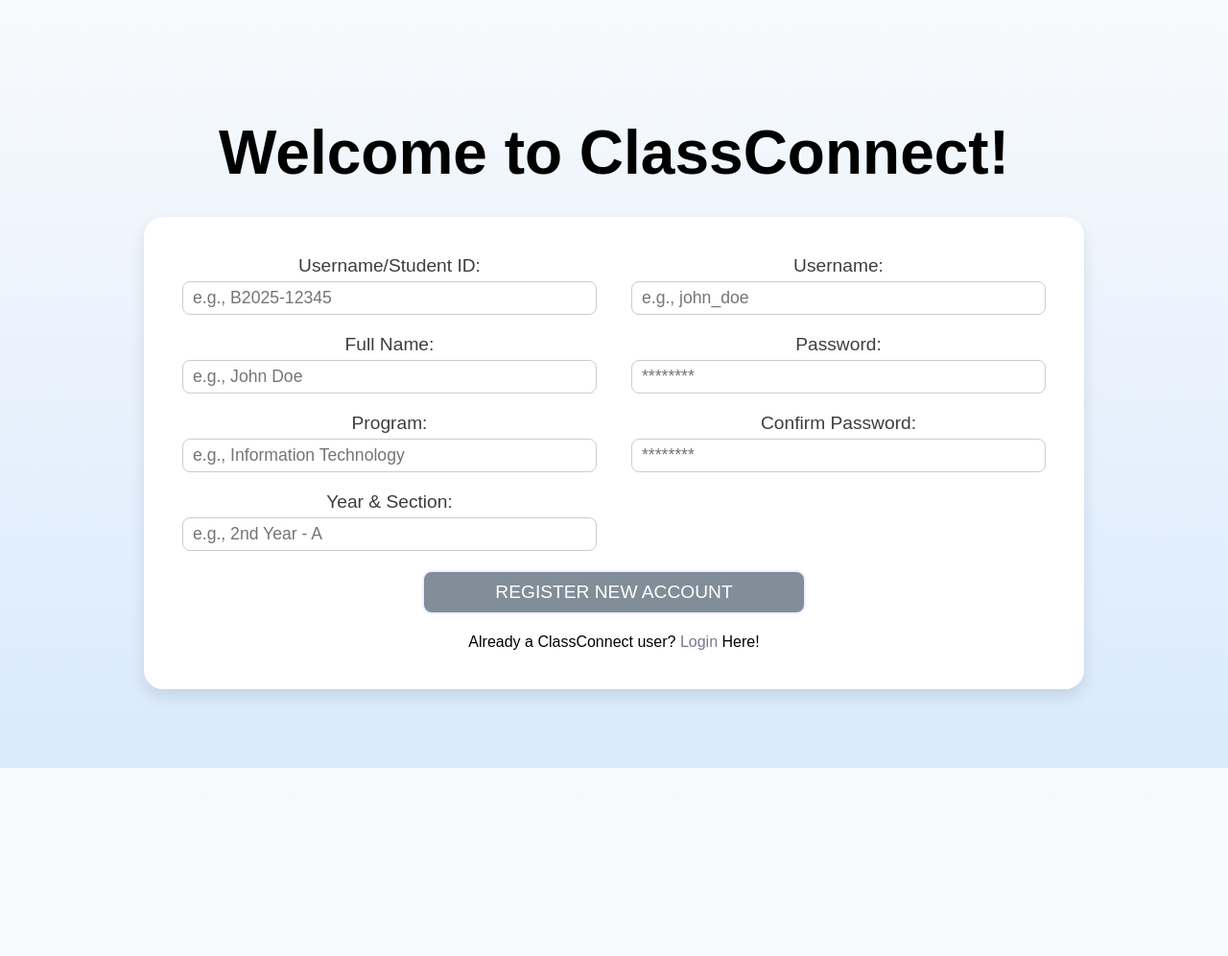
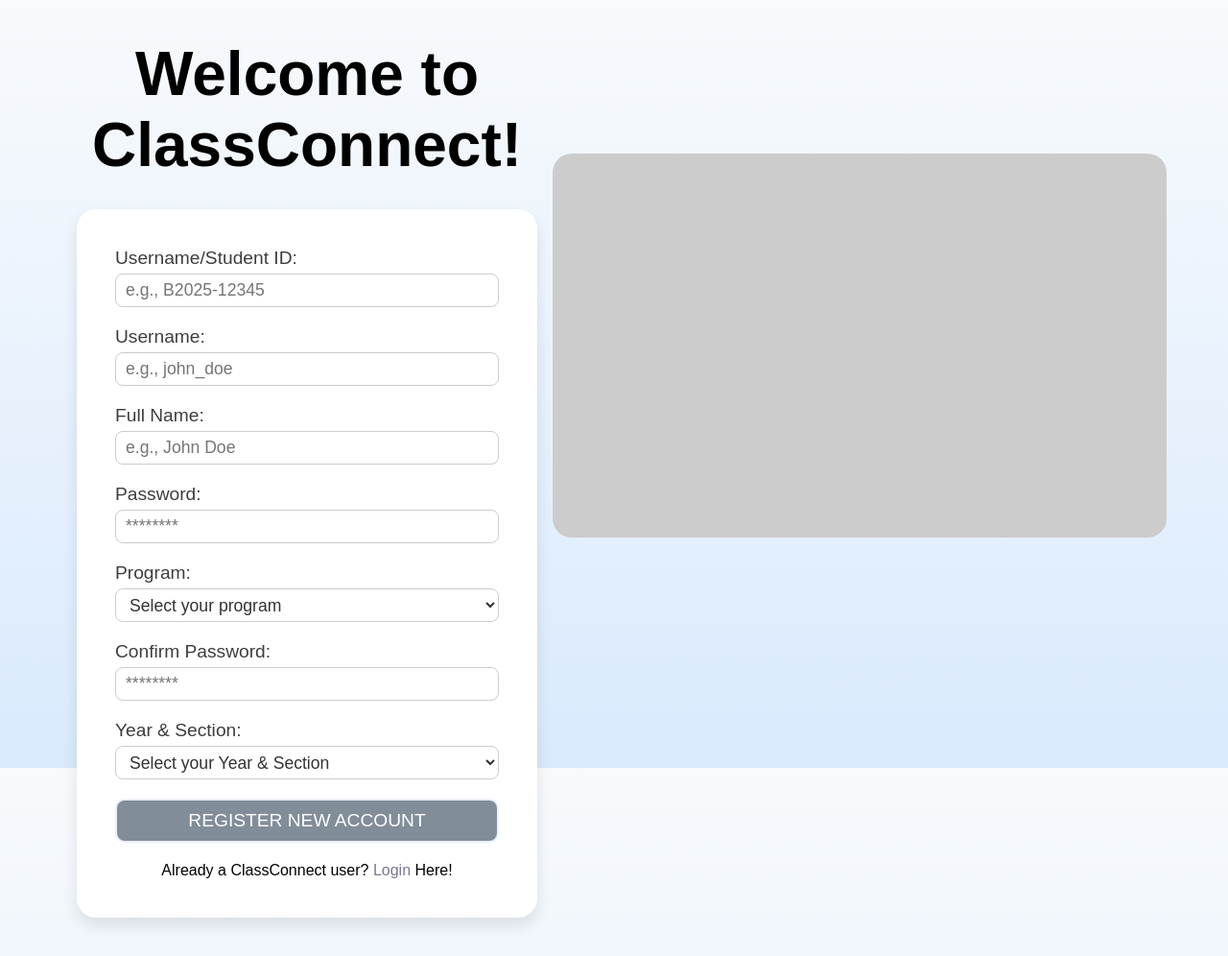
Before and after one commit to Izumi10shii/ClassConnectURSB, a PHP site: page /registerpage.html in a window 1280 px wide. Shown: the whole page at 96% size. Before the commit the page ends 800 px from the top, so only its background shows below. Run offline with PHP 8.4, Linux system fonts and the light colour scheme.

Commit message:
Drop Down, Login and Register Config

```diff
--- a/loginpage.html
+++ b/loginpage.html
@@ -7,9 +7,10 @@
     <link rel="stylesheet" href="loginpage.css">
 </head>
 <body>
+
+    <div class="frontpage">
         <div class="content">
             <div class="title">Welcome Back!</div>
-
             <div class="loginbox">
                 <div class="label-group">
                     <label for="username">Username:</label>
@@ -28,5 +29,8 @@
                 </div>
             </div>
         </div>
+        <div class="pic"></div>
+    </div>
+
 </body>
 </html>
--- a/profilepage.css
+++ b/profilepage.css
@@ -10,6 +10,8 @@
 
 .content {
     display: flex;
+    align-items: center;
+    justify-content: center;
     flex-direction: column;
     padding: 20px;
 }
--- a/registerpage.css
+++ b/registerpage.css
@@ -6,22 +6,46 @@
     background-attachment: fixed;
     font-family: sans-serif;
     height: 100%;
+    overflow-y: auto;
+}
+
+.frontpage {
+    display: flex;
+    justify-content: space-between;
+    align-items: center;
+    padding: 40px;
+    min-height: 100vh;
+    box-sizing: border-box;
+}
+
+.pic {
+    position: fixed;
+    left: calc(100vw - 55%);
+    top: calc(100vh - 80%);
+    width: 50vw;
+    height: 400px;
+    background-color: #ccc;
+    background-size: cover;
+    background-position: center;
+    border-radius: 20px;
+    z-index: -1
 }
 
 .content {
+    margin-right: 50vw;
     display: flex;
+    flex-direction: column;
     justify-content: center;
     align-items: center;
-    text-align: center;
-    flex-direction: column;
-    height: 100vh;
-    padding: 20px;
+    min-height: 100vh;
 }
+
 
 .title {
     font-size: 4rem;
     margin-bottom: 30px;
     font-weight: bold;
+    text-align: center;
 }
 
 .regbox {
@@ -32,21 +56,13 @@
     display: flex;
     flex-direction: column;
     gap: 20px;
-    width: 100%;
-    max-width: 900px;
-}
-
-.input-row {
-    display: flex;
-    justify-content: space-between;
-    gap: 20px;
-    flex-wrap: wrap;
+    max-width: 500px;
 }
 
 .label-group {
     display: flex;
     flex-direction: column;
-    width: 48%;
+    width: 100%;
 }
 
 .label-group label {
@@ -54,6 +70,19 @@
     margin-bottom: 5px;
     color: #3d3d3d;
 }
+
+select {
+    width: 100%;
+    height: 35px;
+    font-size: 1.1rem;
+    padding: 5px 10px;
+    border: 1px solid #ccc;
+    border-radius: 8px;
+    background-color: #fff;
+    color: #333;
+    box-sizing: border-box;
+  }
+
 
 .user, .pass {
     width: 100%;
@@ -84,6 +113,10 @@
     color: #eaf5ff;
 }
 
+.login {
+    text-align: center;
+}
+
 .login a{
     text-decoration: none;
     color: #777794;
--- a/registerpage.html
+++ b/registerpage.html
@@ -7,11 +7,11 @@
     <link rel="stylesheet" href="registerpage.css">
 </head>
 <body>
+    <div class="frontpage">
         <div class="content">
             <div class="title">Welcome to ClassConnect!</div>
 
             <div class="regbox">
-            <div class="input-row">
                 <div class="label-group">
                     <label for="userid">Username/Student ID:</label>
                     <input type="text" id="userid" class="user" placeholder="e.g., B2025-12345">
@@ -20,9 +20,6 @@
                     <label for="username">Username:</label>
                     <input type="text" id="username" class="user" placeholder="e.g., john_doe">
                 </div>
-            </div>
-
-            <div class="input-row">
                 <div class="label-group">
                     <label for="fullname">Full Name:</label>
                     <input type="text" id="fullname" class="user" placeholder="e.g., John Doe">
@@ -31,31 +28,75 @@
                     <label for="password">Password:</label>
                     <input type="password" id="password" class="pass" placeholder="********">
                 </div>
-            </div>
-
-            <div class="input-row">
                 <div class="label-group">
                     <label for="program">Program:</label>
-                    <input type="text" id="program" class="user" placeholder="e.g., Information Technology">
+                    <select id="program" name="program">
+                      <option value="" disabled selected>Select your program</option>
+                      <option value="IT">Information Technology</option>
+                      <option value="OA">Office Administration</option>
+                      <option value="IS">Information Systems</option>
+                      <option value="BA">Business Administration</option>
+                      <!--PADAGDAGAN-->
+                    </select>
                 </div>
                 <div class="label-group">
                     <label for="confirmpassword">Confirm Password:</label>
                     <input type="password" id="confirmpassword" class="pass" placeholder="********">
                 </div>
-            </div>
-
-            <div class="input-row">
                 <div class="label-group">
                     <label for="yearsec">Year & Section:</label>
-                    <input type="text" id="yearsec" class="user" placeholder="e.g., 2nd Year - A">
-                </div>
+                    <select id="yearsec" name="yearsec">
+                        <option value="" disabled selected>Select your Year & Section</option>
+                        <!-- 1st Year -->
+                        <option value="1-1A">1-1A</option>
+                        <option value="1-1B">1-1B</option>
+                        <option value="1-2A">1-2A</option>
+                        <option value="1-2B">1-2B</option>
+                        <option value="1-3A">1-3A</option>
+                        <option value="1-3B">1-3B</option>
+                        <option value="1-4A">1-4A</option>
+                        <option value="1-4B">1-4B</option>
+                        <option value="1-5A">1-5A</option>
+                        <option value="1-5B">1-5B</option>
+
+
+                        <!-- 2nd Year -->
+                        <option value="2-1A">2-1A</option>
+                        <option value="2-1B">2-1B</option>
+                        <option value="2-2A">2-2A</option>
+                        <option value="2-2B">2-2B</option>
+                        <option value="2-3A">2-3A</option>
+                        <option value="2-3B">2-3B</option>
+
+                        <!-- 3rd Year -->
+                        <option value="3-1A">3-1A</option>
+                        <option value="3-1B">3-1B</option>
+                        <option value="3-2A">3-2A</option>
+                        <option value="3-2B">3-2B</option>
+                        <option value="3-3A">3-3A</option>
+                        <option value="3-3B">3-3B</option>
+
+                        <!-- 4th Year -->
+                        <option value="4-1A">4-1A</option>
+                        <option value="4-1B">4-1B</option>
+                        <option value="4-2A">4-2A</option>
+                        <option value="4-2B">4-2B</option>
+                        <option value="4-3A">4-3A</option>
+                        <option value="4-3B">4-3B</option>
+                    </select>
                 </div>
 
                 <a href="home.html"><button type="submit" class="submit">REGISTER NEW ACCOUNT</button></a>
+
                 <div class="bottomtext">
                     <div class="login">Already a ClassConnect user? <a href="loginpage.html">Login</a> Here!</div>
                 </div>
             </div>
         </div>
+
+        <div class="pic"></div>
+    </div>
+
+
 </body>
 </html>
```
Also changed, not shown: loginpage.css (+21 -2 lines). Lines whose indentation alone changed are shown as unchanged.
